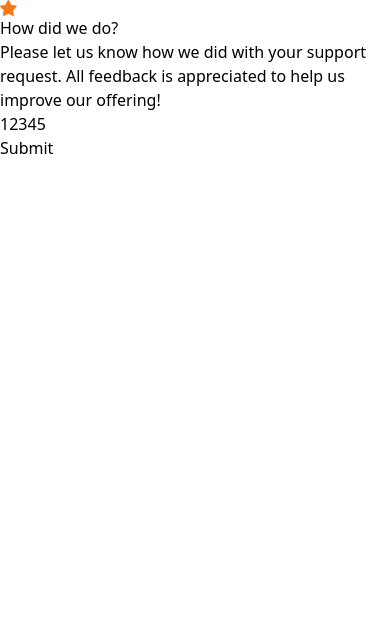
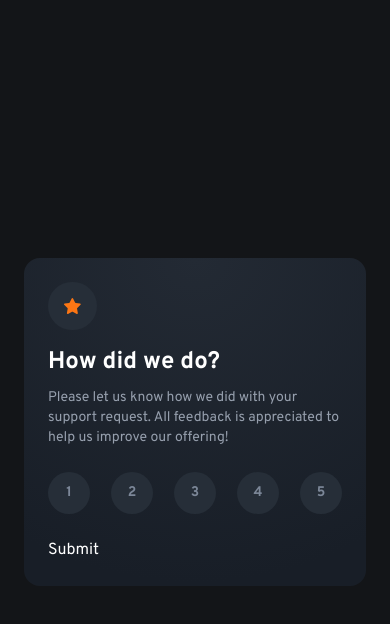
Before and after one commit to matheusschramli/feedback-3ano, a React (Vite) app: page / in a window 390 px wide. Shown: the top 624 px of the page. Built offline with nearby package versions, Linux system fonts and the light colour scheme.

Commit message:
estilização do card na versão mobile

```diff
--- a/index.html
+++ b/index.html
@@ -4,9 +4,12 @@
     <meta charset="UTF-8" />
     <link rel="icon" type="image/svg+xml" href="/public/favicon-32x32.png" />
     <meta name="viewport" content="width=device-width, initial-scale=1.0" />
+    <link rel="preconnect" href="https://fonts.googleapis.com">
+    <link rel="preconnect" href="https://fonts.gstatic.com" crossorigin>
+    <link href="https://fonts.googleapis.com/css2?family=Overpass:ital,wght@0,100..900;1,100..900&display=swap" rel="stylesheet">
     <title>Vite + React</title>
   </head>
-  <body>
+  <body class="bg-very-dark-blue flex items-center justify-center h-svh px-6">
     <div id="root"></div>
     <script type="module" src="/src/main.jsx"></script>
   </body>
--- a/src/App.jsx
+++ b/src/App.jsx
@@ -2,21 +2,21 @@ import iconStar from "./assets/icon-star.svg"
 
 export function App(){
   return (
-    <div>
-      <div>
-        <img src={iconStar} alt="" />
+    <div className="bg-gradient-dark p-6 rounded-2xl text-white font-overpass">
+      <div className="bg-dark-blue p-4 w-fit rounded-full mb-4">
+        <img src={iconStar} alt="icon star" />
       </div>
 
-      <h1>How did we do?</h1>
+      <h1 className="text-2xl font-bold mb-2.5">How did we do?</h1>
 
-      <p>Please let us know how we did with your support request. All feedback is appreciated to help us improve our offering!</p>
+      <p className="text-sm text-light-grey mb-6">Please let us know how we did with your support request. All feedback is appreciated to help us improve our offering!</p>
 
-      <div>
-        <input type="button" value={1} />
-        <input type="button" value={2} />
-        <input type="button" value={3} />
-        <input type="button" value={4} />
-        <input type="button" value={5} />
+      <div className="flex justify-between mb-6">
+        <input type="button" value={1} className="bg-dark-blue w-10.5 h-10.5 rounded-full text-medium-grey text-sm font-bold" />
+        <input type="button" value={2} className="bg-dark-blue w-10.5 h-10.5 rounded-full text-medium-grey text-sm font-bold"/>
+        <input type="button" value={3} className="bg-dark-blue w-10.5 h-10.5 rounded-full text-medium-grey text-sm font-bold"/>
+        <input type="button" value={4} className="bg-dark-blue w-10.5 h-10.5 rounded-full text-medium-grey text-sm font-bold"/>
+        <input type="button" value={5} className="bg-dark-blue w-10.5 h-10.5 rounded-full text-medium-grey text-sm font-bold"/>
       </div>
 
       <button>Submit</button>
--- a/src/index.css
+++ b/src/index.css
@@ -11,3 +11,9 @@
 
     --font-overpass: "Overpass", "sans-serif";
 }
+
+@layer utilities {
+    .bg-gradient-dark {
+        background-image: radial-gradient(98.96% 98.96% at 50% 0%, #232A34 0%, #181E27 100%);
+    }
+}
```
Lines whose indentation alone changed are shown as unchanged.
